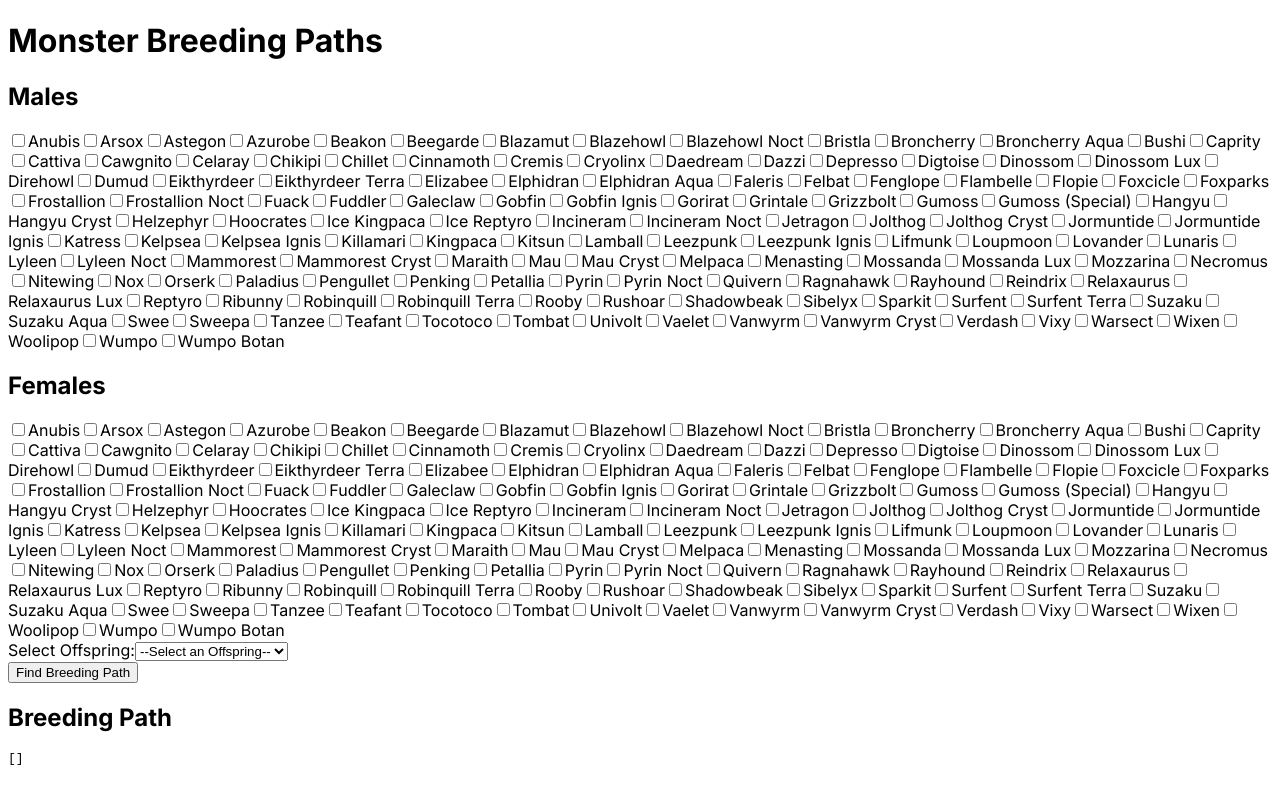
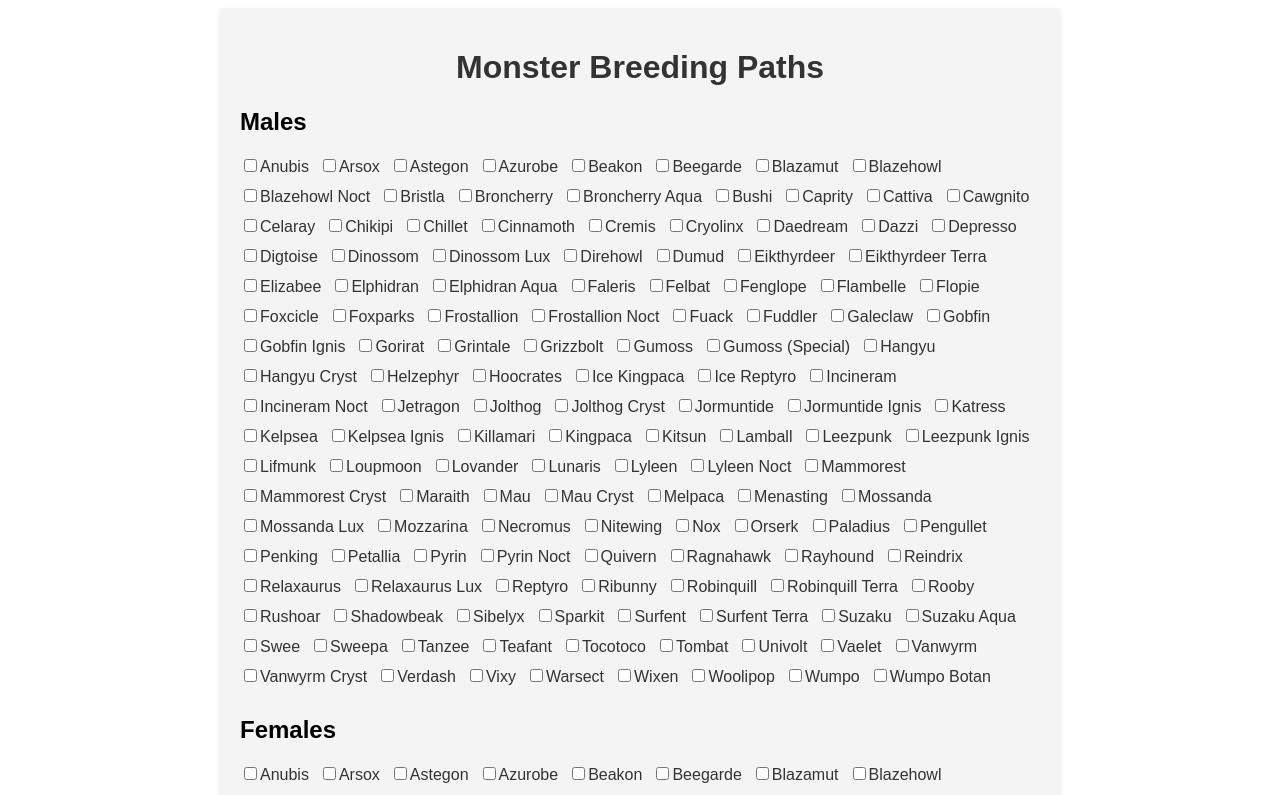
Before and after one commit to jeremiahfallin/palworld-breeding, a Next.js app: page / in a window 1280 px wide. Shown: the top 795 px of the page. Built offline with nearby package versions, Linux system fonts and the light colour scheme.

Commit message:
first commit

```diff
--- a/src/app/Breeding.tsx
+++ b/src/app/Breeding.tsx
@@ -184,6 +184,7 @@ export default function Breeding(isClient: any) {
 
       <div>
         <h2>Males</h2>
+        <div className="checkbox-group">
           {Object.keys(mons)
             .sort()
             .map((m) => (
@@ -198,9 +199,11 @@ export default function Breeding(isClient: any) {
               </label>
             ))}
         </div>
+      </div>
 
       <div>
         <h2>Females</h2>
+        <div className="checkbox-group">
           {Object.keys(mons)
             .sort()
             .map((m) => (
@@ -214,6 +217,7 @@ export default function Breeding(isClient: any) {
                 {m}
               </label>
             ))}
+        </div>
       </div>
 
       <div>
--- /dev/null
+++ b/src/app/global.css
@@ -0,0 +1,60 @@
+.App {
+  font-family: "Arial", sans-serif;
+  background-color: #f4f4f4;
+  padding: 20px;
+  max-width: 800px;
+  margin: 0 auto;
+  box-shadow: 0 2px 4px rgba(0, 0, 0, 0.1);
+}
+
+h1 {
+  color: #333;
+  text-align: center;
+}
+
+section {
+  margin-top: 20px;
+  padding: 15px;
+  background-color: white;
+  border-radius: 8px;
+  box-shadow: 0 2px 4px rgba(0, 0, 0, 0.05);
+}
+
+label {
+  display: block;
+  margin-bottom: 10px;
+  color: #333;
+}
+
+select,
+button {
+  width: 100%;
+  padding: 8px 10px;
+  margin-top: 5px;
+  border: 1px solid #ddd;
+  border-radius: 4px;
+  box-sizing: border-box;
+}
+
+button {
+  background-color: #007bff;
+  color: white;
+  border: none;
+  cursor: pointer;
+  transition: background-color 0.3s ease;
+}
+
+button:hover {
+  background-color: #0056b3;
+}
+
+/* Additional styles for checkboxes */
+.checkbox-group {
+  display: flex;
+  flex-wrap: wrap;
+}
+
+.checkbox-group label {
+  margin-right: 10px;
+  cursor: pointer;
+}
--- a/src/app/layout.tsx
+++ b/src/app/layout.tsx
@@ -1,5 +1,6 @@
 import type { Metadata } from "next";
 import { Inter } from "next/font/google";
+import "./global.css";
 
 const inter = Inter({ subsets: ["latin"] });
 
```
Lines whose indentation alone changed are shown as unchanged.
